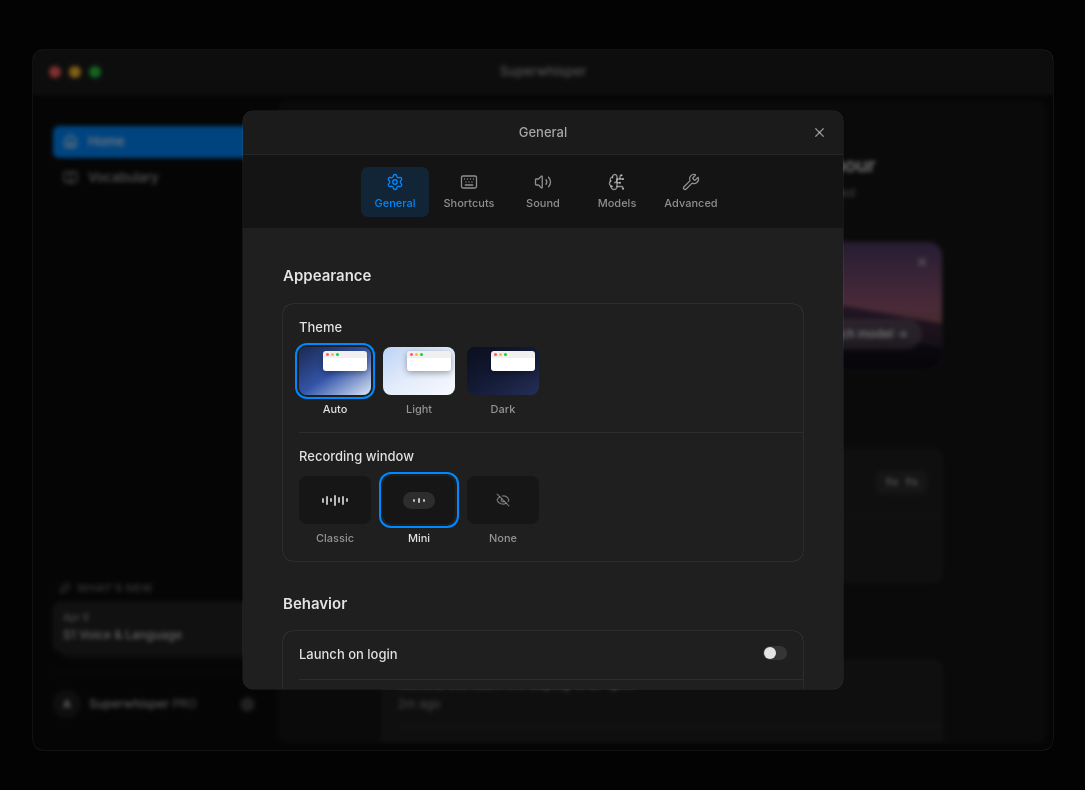
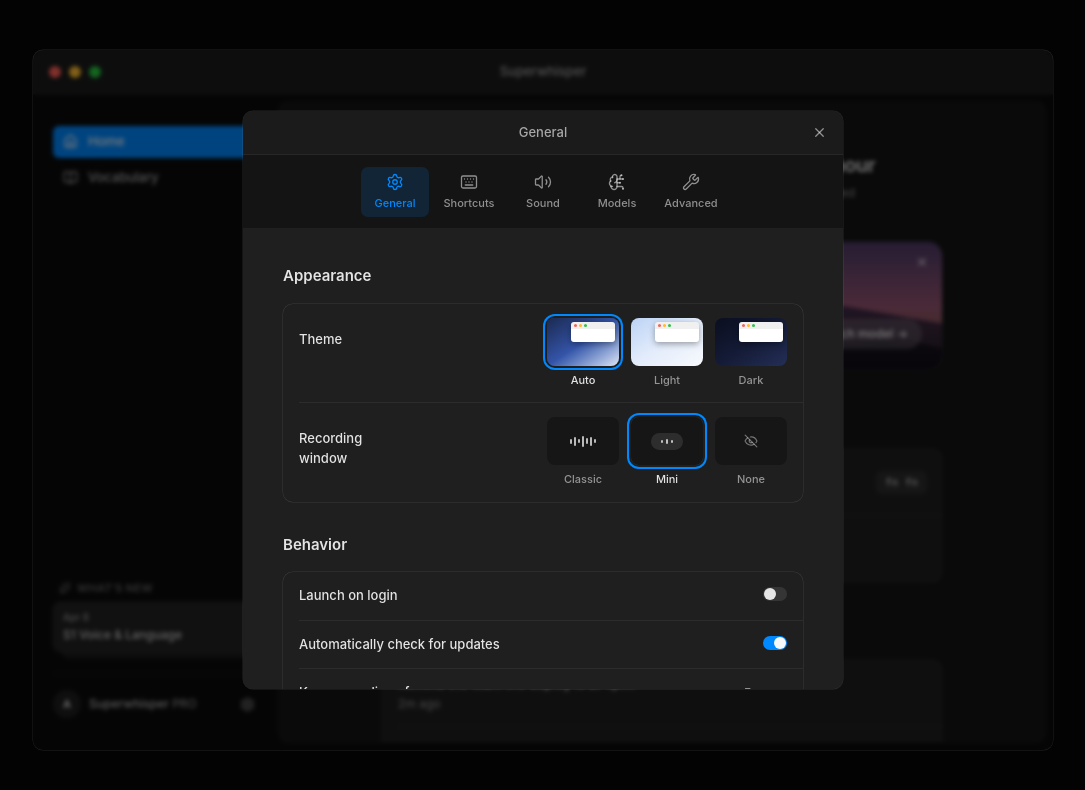
Before and after one commit to angelsocastro/superwhisper_mockup, a Next.js app: page /settings in a window 1280 px wide. Both pictures are taken after a click on the button 344 px from the left and 704 px from the top of the page. Shown: the top 790 px of the page, without its empty margins (97-1182 px from the left). Built offline with nearby package versions, Linux system fonts and the light colour scheme.

Commit message:
Align Theme/Recording window rows to macOS System Settings pattern
Switch from label-above/swatches-below to label-left/content-right (with
swatches right-aligned), matching how System Settings lays out every row
in panes like Appearance — fixed-width label column, control flush right.

```diff
--- a/app/settings/page.tsx
+++ b/app/settings/page.tsx
@@ -634,11 +634,11 @@ function GeneralPanel() {
   return (
     <div className="flex flex-col gap-8">
       <SettingsSection title="Appearance">
-        <div className="flex flex-col gap-2.5 px-4 py-3.5">
-          <span className="text-[13px] font-medium text-foreground">
+        <div className="flex items-start gap-4 px-4 py-3.5">
+          <span className="w-[104px] shrink-0 pt-3 text-[13px] font-medium text-foreground">
             Theme
           </span>
-          <div className="flex items-start gap-3">
+          <div className="flex flex-1 items-start justify-end gap-3">
             {(["auto", "light", "dark"] as const).map((v) => (
               <ThemeSwatch
                 key={v}
@@ -650,11 +650,11 @@ function GeneralPanel() {
           </div>
         </div>
         <Separator className="ml-4 bg-white/[0.06]" />
-        <div className="flex flex-col gap-2.5 px-4 py-3.5">
-          <span className="text-[13px] font-medium text-foreground">
+        <div className="flex items-start gap-4 px-4 py-3.5">
+          <span className="w-[104px] shrink-0 pt-3 text-[13px] font-medium text-foreground">
             Recording window
           </span>
-          <div className="flex items-start gap-3">
+          <div className="flex flex-1 items-start justify-end gap-3">
             {(["classic", "mini", "none"] as const).map((v) => (
               <RecordingWindowSwatch
                 key={v}
```
